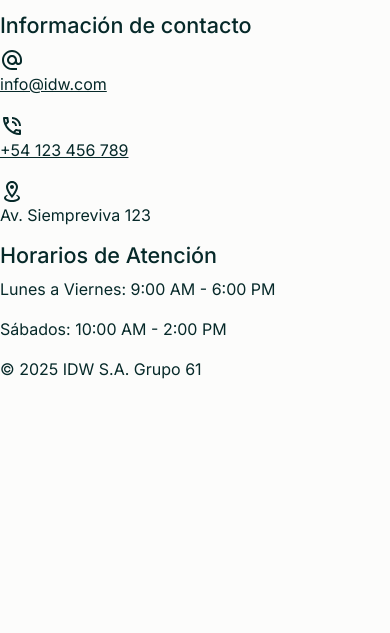
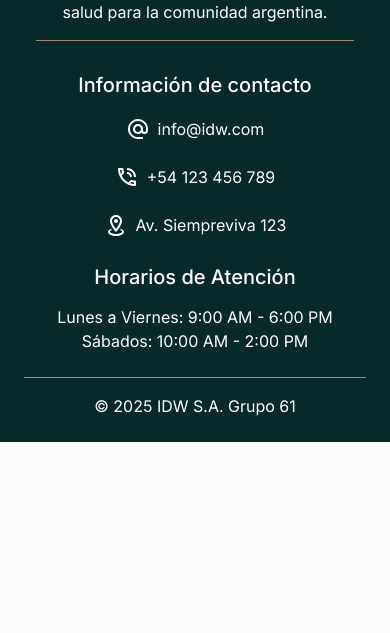
Before and after one commit to Gracimars/IDW_61, a website: page pages/login.html in a window 390 px wide. Shown: the part 211-844 px from the top of the page. Drawn offline with nearby package versions, Linux system fonts and the light colour scheme.

Commit message:
fix: footer responsive en todas las paginas

```diff
--- a/pages/login.html
+++ b/pages/login.html
@@ -1,6 +1,7 @@
 <!DOCTYPE html>
 
 <html lang="es">
+
 <head>
   <meta charset="UTF-8" />
   <meta name="viewport" content="width=device-width, initial-scale=1.0" />
@@ -8,8 +9,7 @@
   <link rel="preconnect" href="https://fonts.gstatic.com" crossorigin />
   <link
     href="https://fonts.googleapis.com/css2?family=Inter:ital,opsz,wght@0,14..32,100..900;1,14..32,100..900&display=swap"
-      rel="stylesheet"
-    />
+    rel="stylesheet" />
   <link rel="stylesheet" href="../styles/reset.css" />
   <link rel="stylesheet" href="../styles/main.css" />
 
@@ -23,21 +23,12 @@
         <a href="../index.html" class="logo-link link-underline link-underline-opacity-0">
           <h1 class="logo">Clínica IDW</h1>
         </a>
-          <button
-            class="navbar-toggler"
-            type="button"
-            data-bs-toggle="collapse"
-            data-bs-target="#navbarNav"
-            aria-controls="navbarNav"
-            aria-expanded="false"
-            aria-label="Toggle navigation"
-          >
+        <button class="navbar-toggler" type="button" data-bs-toggle="collapse" data-bs-target="#navbarNav"
+          aria-controls="navbarNav" aria-expanded="false" aria-label="Toggle navigation">
           <span class="navbar-toggler-icon"></span>
         </button>
         <div class="collapse navbar-collapse flex-grow-0 my-2" id="navbarNav">
-            <div
-              class="d-flex flex-column flex-lg-row gap gap-1 auth-buttons order-1 order-md-2 my-3 my-lg-0"
-            >
+          <div class="d-flex flex-column flex-lg-row gap gap-1 auth-buttons order-1 order-md-2 my-3 my-lg-0">
             <a class="btn btn-primary" href="login.html" role="button">Iniciar Sesión</a>
             <a class="btn btn-primary" href="#" role="button">Registrarse</a>
           </div>
@@ -64,94 +55,88 @@
       <form>
         <div class="form__item">
           <label for="username" class="form__label">Username</label>
-            <input
-              type="text"
-              id="username"
-              class="form__input"
-              placeholder="Enter your username"
-            />
+          <input type="text" id="username" class="form__input" placeholder="Enter your username" />
         </div>
         <div class="form__item">
           <label for="password" class="form__label">Password</label>
-            <input
-              type="password"
-              id="password"
-              class="form__input"
-              placeholder="Enter your password"
-            />
+          <input type="password" id="password" class="form__input" placeholder="Enter your password" />
         </div>
         <button class="form_button">Login</button>
       </form>
     </section>
   </main>
 
-    <footer>
+  <footer class="bg-primary text-white p-4">
     <div>
-        <div class="footer__main">
-          <div class="footer_us_container">
-            <h4 class="us__title">IDW S.A</h4>
+      <div class="text-center text-xl-start container col-12">
+        <div class="row">
+
+          <div class="mb-3 col-12 col-xl-4">
+            <h4 class="h2 text-xl-start">IDW S.A</h4>
             <p>Proveyendo soluciones integrales en salud para la comunidad argentina.</p>
+            <div class="border-secondary border-bottom mb-3 w-100 d-xl-none"></div>
           </div>
 
-          <div class="footer_contact_container">
-            <h4 class="contact__title">Información de contacto</h4>
-            <div class="contact__data">
-              <div class="contact_data_item">
+          <div class="mb-2 col-12 col-xl-4">
+            <h4 class="h5 mb-3">Información de contacto</h4>
+            <div class="">
+              <div class="py-1 d-flex w-100 justify-content-center justify-content-xl-start gap-2">
                 <svg xmlns="http://www.w3.org/2000/svg" width="24" height="24" viewBox="0 0 24 24">
-                  <path
-                    fill="currentColor"
-                    d="M12 15c.81 0 1.5-.3 2.11-.89c.59-.61.89-1.3.89-2.11s-.3-1.5-.89-2.11C13.5 9.3 12.81 9 12 9s-1.5.3-2.11.89C9.3 10.5 9 11.19 9 12s.3 1.5.89 2.11c.61.59 1.3.89 2.11.89m0-13c2.75 0 5.1 1 7.05 2.95S22 9.25 22 12v1.45c0 1-.35 1.85-1 2.55c-.7.67-1.5 1-2.5 1c-1.2 0-2.19-.5-2.94-1.5c-1 1-2.18 1.5-3.56 1.5c-1.37 0-2.55-.5-3.54-1.46C7.5 14.55 7 13.38 7 12c0-1.37.5-2.55 1.46-3.54C9.45 7.5 10.63 7 12 7c1.38 0 2.55.5 3.54 1.46C16.5 9.45 17 10.63 17 12v1.45c0 .41.16.77.46 1.08s.65.47 1.04.47c.42 0 .77-.16 1.07-.47s.43-.67.43-1.08V12c0-2.19-.77-4.07-2.35-5.65S14.19 4 12 4s-4.07.77-5.65 2.35S4 9.81 4 12s.77 4.07 2.35 5.65S9.81 20 12 20h5v2h-5c-2.75 0-5.1-1-7.05-2.95S2 14.75 2 12s1-5.1 2.95-7.05S9.25 2 12 2"
-                  />
+                  <path fill="currentColor"
+                    d="M12 15c.81 0 1.5-.3 2.11-.89c.59-.61.89-1.3.89-2.11s-.3-1.5-.89-2.11C13.5 9.3 12.81 9 12 9s-1.5.3-2.11.89C9.3 10.5 9 11.19 9 12s.3 1.5.89 2.11c.61.59 1.3.89 2.11.89m0-13c2.75 0 5.1 1 7.05 2.95S22 9.25 22 12v1.45c0 1-.35 1.85-1 2.55c-.7.67-1.5 1-2.5 1c-1.2 0-2.19-.5-2.94-1.5c-1 1-2.18 1.5-3.56 1.5c-1.37 0-2.55-.5-3.54-1.46C7.5 14.55 7 13.38 7 12c0-1.37.5-2.55 1.46-3.54C9.45 7.5 10.63 7 12 7c1.38 0 2.55.5 3.54 1.46C16.5 9.45 17 10.63 17 12v1.45c0 .41.16.77.46 1.08s.65.47 1.04.47c.42 0 .77-.16 1.07-.47s.43-.67.43-1.08V12c0-2.19-.77-4.07-2.35-5.65S14.19 4 12 4s-4.07.77-5.65 2.35S4 9.81 4 12s.77 4.07 2.35 5.65S9.81 20 12 20h5v2h-5c-2.75 0-5.1-1-7.05-2.95S2 14.75 2 12s1-5.1 2.95-7.05S9.25 2 12 2" />
                 </svg>
-                <p><a href="mailto:info@idw.com">info@idw.com</a></p>
+                <p><a href="mailto:info@idw.com" class="text-white text-decoration-none">info@idw.com</a>
+                </p>
               </div>
-              <div class="contact_data_item">
+              <div class="py-1 d-flex w-100 justify-content-center justify-content-xl-start gap-2">
                 <svg xmlns="http://www.w3.org/2000/svg" width="24" height="24" viewBox="0 0 24 24">
-                  <path
-                    fill="currentColor"
-                    d="M20 15.5c-1.2 0-2.5-.2-3.6-.6h-.3c-.3 0-.5.1-.7.3l-2.2 2.2c-2.8-1.5-5.2-3.8-6.6-6.6l2.2-2.2c.3-.3.4-.7.2-1c-.3-1.1-.5-2.4-.5-3.6c0-.5-.5-1-1-1H4c-.5 0-1 .5-1 1c0 9.4 7.6 17 17 17c.5 0 1-.5 1-1v-3.5c0-.5-.5-1-1-1M5 5h1.5c.1.9.3 1.8.5 2.6L5.8 8.8C5.4 7.6 5.1 6.3 5 5m14 14c-1.3-.1-2.6-.4-3.8-.8l1.2-1.2c.8.2 1.7.4 2.6.4zm-4-7h2a5 5 0 0 0-5-5v2a3 3 0 0 1 3 3m4 0h2c0-5-4.03-9-9-9v2c3.86 0 7 3.13 7 7"
-                  />
+                  <path fill="currentColor"
+                    d="M20 15.5c-1.2 0-2.5-.2-3.6-.6h-.3c-.3 0-.5.1-.7.3l-2.2 2.2c-2.8-1.5-5.2-3.8-6.6-6.6l2.2-2.2c.3-.3.4-.7.2-1c-.3-1.1-.5-2.4-.5-3.6c0-.5-.5-1-1-1H4c-.5 0-1 .5-1 1c0 9.4 7.6 17 17 17c.5 0 1-.5 1-1v-3.5c0-.5-.5-1-1-1M5 5h1.5c.1.9.3 1.8.5 2.6L5.8 8.8C5.4 7.6 5.1 6.3 5 5m14 14c-1.3-.1-2.6-.4-3.8-.8l1.2-1.2c.8.2 1.7.4 2.6.4zm-4-7h2a5 5 0 0 0-5-5v2a3 3 0 0 1 3 3m4 0h2c0-5-4.03-9-9-9v2c3.86 0 7 3.13 7 7" />
                 </svg>
-                <p><a href="tel:+54123456789">+54 123 456 789</a></p>
+                <p><a href="tel:+54123456789" class="text-white text-decoration-none">+54 123 456
+                    789</a>
+                </p>
               </div>
 
-              <div class="contact_data_item">
+              <div class="py-1 d-flex w-100 justify-content-center justify-content-xl-start gap-2">
                 <svg xmlns="http://www.w3.org/2000/svg" width="24" height="24" viewBox="0 0 24 24">
-                  <path
-                    fill="currentColor"
-                    d="M12 4c2.2 0 4 1.8 4 4c0 2.1-2.1 5.5-4 7.9c-1.9-2.5-4-5.8-4-7.9c0-2.2 1.8-4 4-4m0-2C8.7 2 6 4.7 6 8c0 4.5 6 11 6 11s6-6.6 6-11c0-3.3-2.7-6-6-6m0 4c-1.1 0-2 .9-2 2s.9 2 2 2s2-.9 2-2s-.9-2-2-2m8 13c0 2.2-3.6 4-8 4s-8-1.8-8-4c0-1.3 1.2-2.4 3.1-3.2l.6.9c-1 .5-1.7 1.1-1.7 1.8c0 1.4 2.7 2.5 6 2.5s6-1.1 6-2.5c0-.7-.7-1.3-1.8-1.8l.6-.9c2 .8 3.2 1.9 3.2 3.2"
-                  />
+                  <path fill="currentColor"
+                    d="M12 4c2.2 0 4 1.8 4 4c0 2.1-2.1 5.5-4 7.9c-1.9-2.5-4-5.8-4-7.9c0-2.2 1.8-4 4-4m0-2C8.7 2 6 4.7 6 8c0 4.5 6 11 6 11s6-6.6 6-11c0-3.3-2.7-6-6-6m0 4c-1.1 0-2 .9-2 2s.9 2 2 2s2-.9 2-2s-.9-2-2-2m8 13c0 2.2-3.6 4-8 4s-8-1.8-8-4c0-1.3 1.2-2.4 3.1-3.2l.6.9c-1 .5-1.7 1.1-1.7 1.8c0 1.4 2.7 2.5 6 2.5s6-1.1 6-2.5c0-.7-.7-1.3-1.8-1.8l.6-.9c2 .8 3.2 1.9 3.2 3.2" />
                 </svg>
                 <p>Av. Siempreviva 123</p>
               </div>
             </div>
+
           </div>
 
-          <div class="footer_business-hours_container">
-            <h4 class="business-hours__title">Horarios de Atención</h4>
-            <div class="business-hours__data">
-              <p><span>Lunes a Viernes:</span> 9:00 AM - 6:00 PM</p>
-              <p><span>Sábados:</span> 10:00 AM - 2:00 PM</p>
+          <div class="mb-2 col-12 col-xl-4">
+            <h4 class="h5 mb-3">Horarios de Atención</h4>
+            <div>
+              <p class="mb-0"><span>Lunes a Viernes:</span> 9:00 AM - 6:00 PM</p>
+              <p class="mb-0"><span>Sábados:</span> 10:00 AM - 2:00 PM</p>
+            </div>
+
           </div>
         </div>
+
+
+
+
       </div>
-        <div class="footer__secondary">
-          <div>
-            <p>© 2025 IDW S.A. Grupo 61</p>
+      <div class="border-top border-secondary mt-3 pt-3">
+        <div class="text-center">
+          <p class="mb-0">© 2025 IDW S.A. Grupo 61</p>
         </div>
       </div>
     </div>
   </footer>
 
-    <script
-      src="https://cdn.jsdelivr.net/npm/@popperjs/core@2.11.8/dist/umd/popper.min.js"
+  <script src="https://cdn.jsdelivr.net/npm/@popperjs/core@2.11.8/dist/umd/popper.min.js"
     integrity="sha384-I7E8VVD/ismYTF4hNIPjVp/Zjvgyol6VFvRkX/vR+Vc4jQkC+hVqc2pM8ODewa9r"
-      crossorigin="anonymous"
-    ></script>
-    <script
-      src="https://cdn.jsdelivr.net/npm/bootstrap@5.3.8/dist/js/bootstrap.min.js"
+    crossorigin="anonymous"></script>
+  <script src="https://cdn.jsdelivr.net/npm/bootstrap@5.3.8/dist/js/bootstrap.min.js"
     integrity="sha384-G/EV+4j2dNv+tEPo3++6LCgdCROaejBqfUeNjuKAiuXbjrxilcCdDz6ZAVfHWe1Y"
-      crossorigin="anonymous"
-    ></script>
+    crossorigin="anonymous"></script>
 </body>
+
 </html>
```
Also changed, not shown: index.html (+67 -90 lines), pages/about_us.html (+1 -3 lines), pages/contact_us.html (+58 -79 lines). Lines whose indentation alone changed are shown as unchanged.
